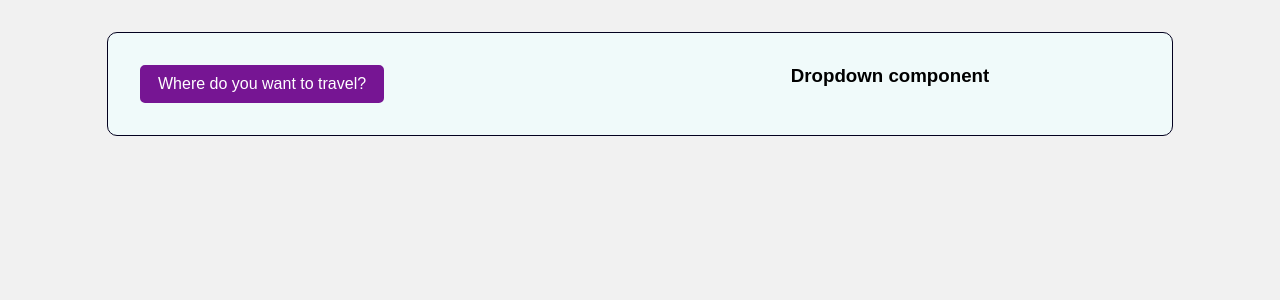
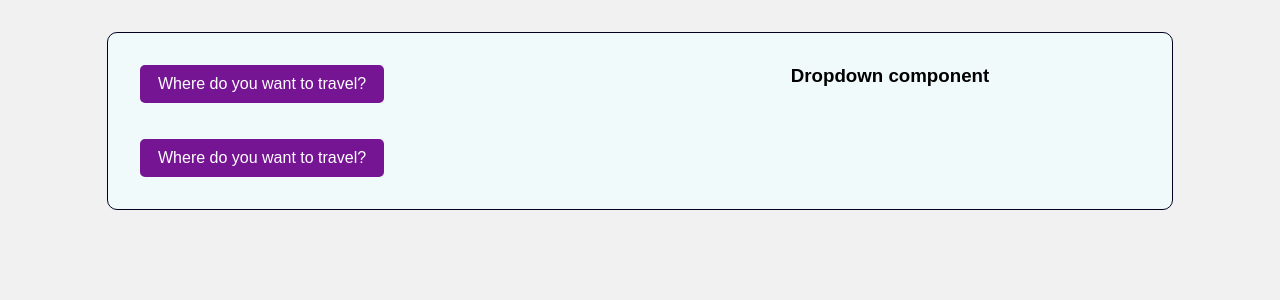
Before and after one commit to ptsp01/vcsc-fullstack-test-202202, a React (Create React App) app in the folder packages/frontend/: page / in a window 1280 px wide. Shown: the top 300 px of the page. Built offline with nearby package versions, Linux system fonts and the light colour scheme.

Commit message:
FE-01: handle render to Portal

```diff
--- a/packages/frontend/src/App.js
+++ b/packages/frontend/src/App.js
@@ -68,7 +68,40 @@ function App() {
             </Dropdown.Item>
           )}
         </Dropdown>
+
+        <br />
+        <br />
+        <br />
+
+        <Dropdown
+          onSelect={onSelect}
+          // isFluid
+          header={
+            <Dropdown.Header style={{
+              backgroundColor: '#761593',
+              borderColor: "#761593",
+              width: "100%",
+              color: "white",
+              textAlign: "center"
+            }} >
+              {value ? `I want to go to ${value}` : 'Where do you want to travel?'}
+            </Dropdown.Header>
+          }
+        >
+          {location.map((item, index) =>
+            <Dropdown.Item
+              isActive={value === item.value}
+              key={item.value}
+              item={item}
+              style={{ backgroundColor: "#df94f6", color: "white" }}
+              activeStyle={{ fontWeight: "800" }}
+            >
+              {item.label}
+            </Dropdown.Item>
+          )}
+        </Dropdown>
       </div>
+
       <div className="document" >
         <h3>Dropdown component</h3>
       </div>
--- a/packages/frontend/src/lib/Dropdown/index.js
+++ b/packages/frontend/src/lib/Dropdown/index.js
@@ -7,12 +7,12 @@ import { DContext } from "./DContext"
 
 import "./style.scss"
 
+const portalEl = document.querySelector(`#${PORTAL}`);
+
 function Dropdown ({ header, children, onSelect, isFluid }) {
   const [isExpand, setExpand] = React.useState(false);
   const [coordinate, setCoordinate] = React.useState({ top: 0, left: 0, width: 0 })
-  const portalEl = document.querySelector(`#${PORTAL}`);
-  const renderEl = React.useRef(document.createElement(`div`))
-
+  const renderEl = React.useRef(document.createElement(`div`));
   const dRef = React.useRef();
 
   const toggleExpand = (val) => {
@@ -38,8 +38,9 @@ function Dropdown ({ header, children, onSelect, isFluid }) {
   React.useEffect(() => {
     document.addEventListener("mousedown", handleClickOutside)
     portalEl.appendChild(renderEl.current)
-    renderEl.current.classList.add("dropdown")
+    renderEl.current?.classList?.add("dropdown")
     const _renderEl = renderEl.current;
+
     return () => {
       document.removeEventListener("mousedown", handleClickOutside);
       portalEl.removeChild(_renderEl)
```
